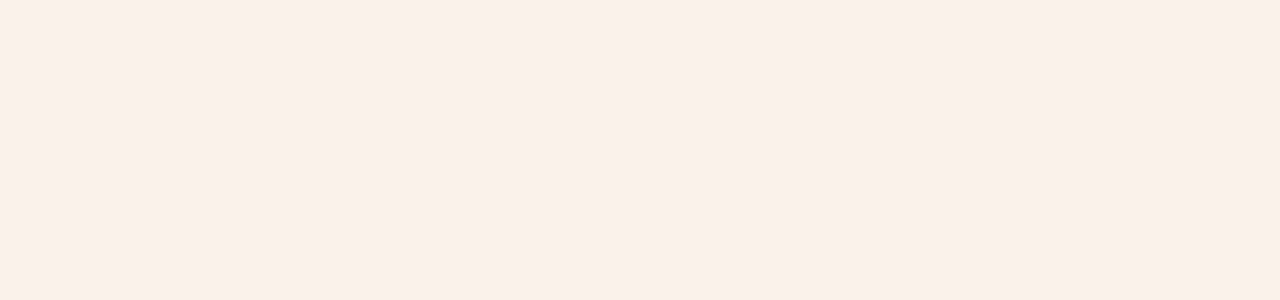
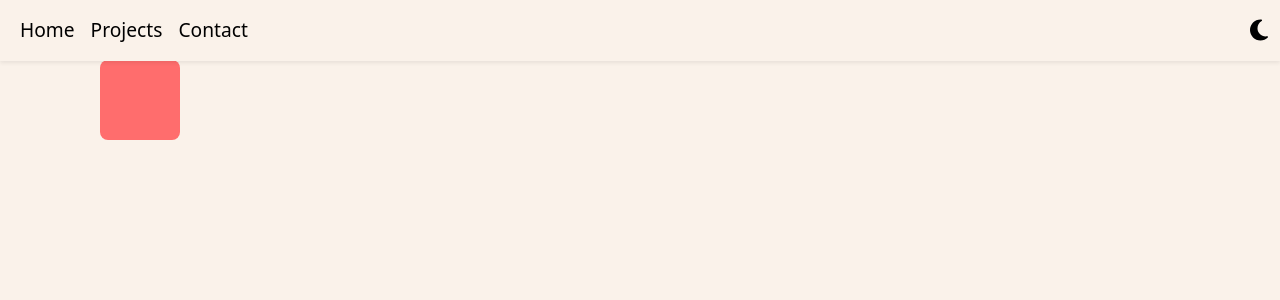
Before and after one commit to Malauryyt/tp-portfolio, a React (Create React App) app: page /projects in a window 1280 px wide. Before the commit this address had no page. Shown: the top 300 px of the page. Built offline with nearby package versions, Linux system fonts and the light colour scheme.

Commit message:
chnagement structure

```diff
--- a/package.json
+++ b/package.json
@@ -3,6 +3,7 @@
   "version": "0.1.0",
   "private": true,
   "dependencies": {
+    "@react-spring/web": "^9.7.3",
     "@testing-library/jest-dom": "^5.17.0",
     "@testing-library/react": "^13.4.0",
     "@testing-library/user-event": "^13.5.0",
--- a/src/components/competence.js
+++ b/src/components/competence.js
@@ -13,7 +13,7 @@ export function Competences(props) {
     return (<>
         <div className={props.mode == "on" ? "blocs container-lg" : "blocsDark container-lg"} >
             <TitreEnd titre="Compétences" mode={props.mode} fctMode={props.fctMode} />
-            <div class="d-flex flex-row mb-3 paragraphe">
+            <div class="d-flex flex-row mb-3 justify-content-center paragraphe">
 
                 {tab.map((element, cpt) => {
 
--- /dev/null
+++ b/src/components/experience.js
@@ -0,0 +1,29 @@
+import React, { useState, useEffect } from 'react';
+import NavBar from "../components/navbar.js";
+import ImageProfil from "../components/image.js";
+import { Titre, TitreEnd, Paragraphe, Liste } from "../components/paragraphe.js";
+import CardB from "../components/card.js";
+import Competences from "../components/competence.js";
+
+
+export function Experience(props) {
+    return (
+        <div className={props.mode == "on" ? "blocs container-lg" : "blocsDark container-lg"}>
+            <Titre titre="Expériences" mode={props.mode} fctMode={props.fctMode} />
+
+            <div class="d-flex flex-row-reverse paragraphe">
+                {props.exp.map((element) => {
+                    return (
+                        <div>
+                            <CardB mode={props.mode} fctMode={props.fctMode} exp={element[1]} desc={element[2]} annee={element[0]} />
+                        </div>
+                    )
+                })}
+            </div>
+
+
+        </div>
+    );
+}
+
+export default Experience;
--- a/src/components/navbar.js
+++ b/src/components/navbar.js
@@ -14,6 +14,7 @@ function NavBar(props) {
 
 
     return (<>
+        <header className="App-header">
             <nav class={props.mode == "on" ? "navbar navbar-expand-lg  shadow-sm navigation fixed-top" : "navbar navbar-expand-lg  shadow-sm navigation navigationDark fixed-top"}>
                 <div class="container-fluid">
                     <div class="collapse navbar-collapse" id="navbarSupportedContent">
@@ -36,6 +37,7 @@ function NavBar(props) {
             <div class="espaceNav">
 
             </div>
+        </header >
     </>
     )
 }
--- a/src/components/presentation.js
+++ b/src/components/presentation.js
@@ -1,13 +1,28 @@
 import React, { useState, useEffect } from 'react';
 import NavBar from "../components/navbar.js";
+import ImageProfil from "../components/image.js";
+import { Titre, TitreEnd, Paragraphe, Liste } from "../components/paragraphe.js";
+import CardB from "../components/card.js";
+import Competences from "../components/competence.js";
 
-export function ApiPage() {
+
+export function Presentation(props) {
     return (
-        <div className="App">
-            <header className="App-header">
-                <NavBar />
+        <div className={props.mode == "on" ? "blocs container-lg" : "blocsDark container-lg"}>
+            <div class="row">
+                <div class="col">
+                    <ImageProfil url={props.url} />
+                </div>
+                <div class="col">
+                    <Titre titre={props.nom} mode={props.mode} fctMode={props.fctMode} />
+                    <Paragraphe text={props.paragraphe} mode={props.mode} fctMode={props.fctMode} />
+                    <Liste tab={props.liste} mode={props.mode} fctMode={props.fctMode} />
+                </div>
+            </div>
 
-            </header>
+
         </div>
     );
 }
+
+export default Presentation;
--- a/src/index.js
+++ b/src/index.js
@@ -5,6 +5,7 @@ import reportWebVitals from './reportWebVitals';
 import 'bootstrap/dist/css/bootstrap.min.css';
 import "bootstrap/dist/js/bootstrap.bundle.min.js";
 import { ApiPage } from './pages/acceuil.js';
+import ProjectPage from './pages/project.js';
 import { BrowserRouter, Routes, Route } from "react-router-dom";
 import { library } from '@fortawesome/fontawesome-svg-core'
 import { fas } from '@fortawesome/free-solid-svg-icons'
@@ -16,6 +17,7 @@ root.render(
         <BrowserRouter>
             <Routes>
                 <Route index element={<ApiPage />} />
+                <Route path="/projects" element={<ProjectPage />} />
             </Routes>
         </BrowserRouter>
     </React.StrictMode>
--- a/src/pages/acceuil.js
+++ b/src/pages/acceuil.js
@@ -4,10 +4,13 @@ import ImageProfil from "../components/image.js";
 import { Titre, TitreEnd, Paragraphe, Liste } from "../components/paragraphe.js";
 import CardB from "../components/card.js";
 import Competences from "../components/competence.js";
+import Presentation from '../components/presentation.js';
+import Experience from '../components/experience.js';
 
 import ReactDOM from 'react-dom'
 import { FontAwesomeIcon } from '@fortawesome/react-fontawesome'
 import pouf from '../images/surlepouf.JPG'
+import { useSpring, animated } from '@react-spring/web'
 
 
 export function ApiPage() {
@@ -31,44 +34,16 @@ export function ApiPage() {
         }
     };
 
+
     return (
         <div className={lightmode == "on" ? "App" : "App AppDark"}>
-            <header className="App-header">
-                <NavBar mode={lightmode} fctMode={changeMode} />
-                <div className={lightmode == "on" ? "blocs container-lg" : "blocsDark container-lg"}>
-                    <div class="row">
-                        <div class="col">
-                            <ImageProfil url={url} />
-                        </div>
-                        <div class="col">
-                            <Titre titre={nom} mode={lightmode} fctMode={changeMode} />
-                            <Paragraphe text={paragraphe} mode={lightmode} fctMode={changeMode} />
-                            <Liste tab={liste} mode={lightmode} fctMode={changeMode} />
-                        </div>
-                    </div>
 
+            <NavBar mode={lightmode} fctMode={changeMode} />
 
-                </div>
-                <div className={lightmode == "on" ? "blocs container-lg" : "blocsDark container-lg"}>
-                    <Titre titre="Expériences" mode={lightmode} fctMode={changeMode} />
+            <Presentation mode={lightmode} fctMode={changeMode} nom={nom} url={url} paragraphe={paragraphe} liste={liste} />
+            <Experience mode={lightmode} fctMode={changeMode} exp={exp} />
+            <Competences tab={getComp()} mode={lightmode} fctMode={changeMode} />
 
-                    <div class="d-flex flex-row-reverse paragraphe">
-                        {exp.map((element) => {
-                            return (
-                                <div>
-                                    <CardB mode={lightmode} fctMode={changeMode} exp={element[1]} desc={element[2]} annee={element[0]} />
-                                </div>
-                            )
-                        })}
-                    </div>
-
-
-                </div>
-                <Competences tab={getComp()} mode={lightmode} fctMode={changeMode} />
-
-
-
-            </header>
         </div>
     );
 }
@@ -83,7 +58,7 @@ function getPresentation() {
     return (
         `Bonjour tout le monde! Je m'appelle Zazou, et je suis le lapin le plus mignon et espiègle que vous rencontrerez jamais !
 
-        Je suis bien plus qu'un simple lapin. Je suis une boule de joie, de câlins et de folie. Avec moi, chaque jour est une aventure remplie de rires et d'amour.Alors, pourquoi ne pas m'ajouter à votre vie pour un peu plus de bonheur et de chaos bienvenu ?
+        Je suis bien plus qu'un simple lapin. Je suis une boule de joie, de câlins et de folie. Avec moi, chaque jour est une aventure remplie de rires et d'amour. Alors, pourquoi ne pas m'ajouter à votre vie pour un peu plus de bonheur et de chaos bienvenu ?
         `
     )
 }
@@ -136,6 +111,7 @@ function getComp() {
             ["fa-solid fa-hand-holding-heart", "Calins infinis"],
             ["fa-solid fa-clock", "Horloge interne"],
             ["fa-solid fa-masks-theater", "acteur"],
+
         ]
 
     )
--- /dev/null
+++ b/src/pages/project.js
@@ -0,0 +1,63 @@
+import React, { useState, useEffect } from 'react';
+import NavBar from "../components/navbar.js";
+import ImageProfil from "../components/image.js";
+import { Titre, TitreEnd, Paragraphe, Liste } from "../components/paragraphe.js";
+import CardB from "../components/card.js";
+import Competences from "../components/competence.js";
+
+import ReactDOM from 'react-dom'
+import { FontAwesomeIcon } from '@fortawesome/react-fontawesome'
+import pouf from '../images/surlepouf.JPG'
+
+import { motion, useScroll } from "framer-motion"
+import { useSpring, animated } from '@react-spring/web'
+
+
+export function ProjectPage() {
+
+    const [lightmode, setLightmode] = useState('on');
+    useEffect(() => { sessionStorage.setItem("mode", "light"); })
+    const changeMode = () => {
+        if (lightmode == "on") {
+            setLightmode("off");
+            sessionStorage.setItem("mode", "dark");
+        }
+        else {
+            setLightmode("on");
+            sessionStorage.setItem("mode", "light");
+        }
+    };
+
+
+    const springs = useSpring({
+        from: { x: 0 },
+        to: { x: 100 },
+    })
+
+
+    return (<>
+        <div className={lightmode == "on" ? "App" : "App AppDark"}>
+            <header className="App-header">
+                <NavBar mode={lightmode} fctMode={changeMode} />
+
+
+                <animated.div
+                    style={{
+                        width: 80,
+                        height: 80,
+                        background: '#ff6d6d',
+                        borderRadius: 8,
+                        ...springs,
+                    }}
+                />
+
+
+            </header>
+        </div>
+
+    </>);
+}
+
+// appel api
+
+export default ProjectPage;
```
Also changed, not shown: src/components/footer.js (added, +14 -0 lines), 1 other file (tests, documents, lock files or other folders). Lines whose indentation alone changed are shown as unchanged.
